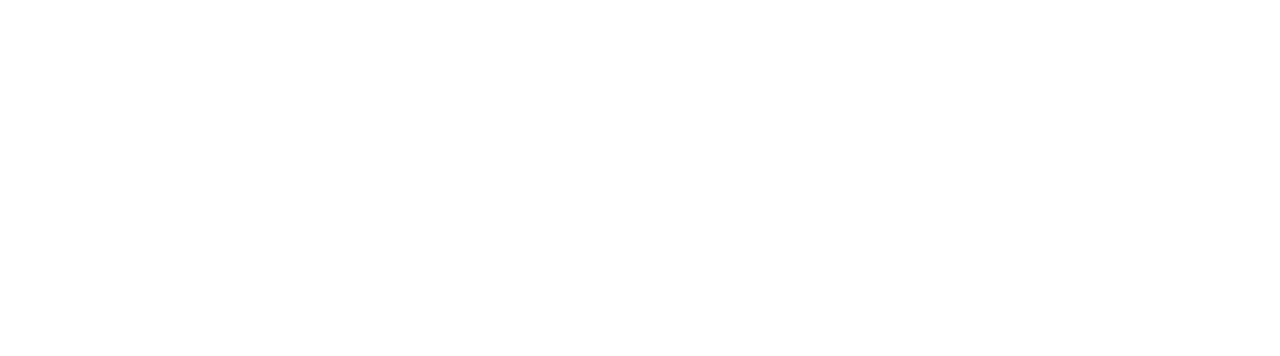
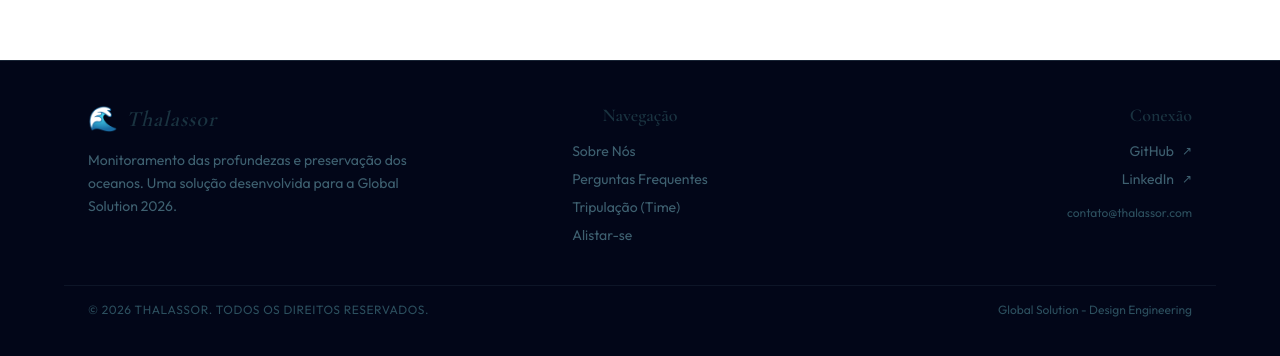
Before and after one commit to Sprint1-Front/GS-FRONT, a React (Vite) app in the folder gs-front/: page / in a window 1280 px wide. Shown: the part 3940-4296 px from the top of the page. Before the commit the page ends 4000 px from the top, so only its background shows below. Built offline with nearby package versions, Linux system fonts and the light colour scheme.

Commit message:
feat: footer finalizado

```diff
--- a/gs-front/src/App.tsx
+++ b/gs-front/src/App.tsx
@@ -1,4 +1,5 @@
 import Header from "./components/Header/Header";
+import Footer from "./components/Footer/Footer";
 import { Outlet } from "react-router-dom";
 
 
@@ -8,6 +9,7 @@
     <div>
         <Header />
         <Outlet />
+        <Footer />
     </div>
   )
 }
--- a/gs-front/src/components/Footer/Footer.tsx
+++ b/gs-front/src/components/Footer/Footer.tsx
@@ -1,24 +1,69 @@
-import Floor from "../Ocean/Floor";
+import { Link } from "react-router-dom";
 
 export default function Footer() {
   return (
-    <div>
-      <Floor progress={1} />
+    <footer className="w-full bg-slate-950 border-t border-overlay-0/20 py-10 mt-auto transition-colors duration-500">
+      <div className="max-w-6xl mx-auto px-6 grid grid-cols-1 md:grid-cols-3 gap-8">
 
-      {/* logo */}
-      <div className="text-center mt-8">
-        <p
-          className="text-white/90 font-light"
-          style={{ fontFamily: "'Cormorant Garamond', serif", fontSize: 42 }}
-        >
-          Grupo de Software
+        {/* Coluna 1: Logo e Descrição */}
+        <div className="flex flex-col gap-3">
+          <Link to="/" className="flex items-center gap-2 no-underline text-text w-fit">
+            <span style={{ fontSize: 24 }}>🌊</span>
+            <span
+              style={{
+                fontFamily: "'Cormorant Garamond', serif",
+                fontSize: 22,
+                fontWeight: 600,
+                fontStyle: "italic",
+                letterSpacing: ".04em",
+              }}
+            >
+              Thalassor
+            </span>
+          </Link>
+          <p className="text-subtext-0 font-body text-sm leading-relaxed max-w-xs">
+            Monitoramento das profundezas e preservação dos oceanos. Uma solução desenvolvida para a Global Solution 2026.
+          </p>
+        </div>
+
+        {/* Coluna 2: Navegação */}
+        <div className="flex flex-col gap-3 md:items-center">
+          <h3 className="text-text font-display font-semibold text-lg">Navegação</h3>
+          <nav className="flex flex-col gap-2">
+            <Link to="/sobre" className="text-subtext-0 hover:text-teal font-body text-sm transition-colors">Sobre Nós</Link>
+            <Link to="/faq" className="text-subtext-0 hover:text-teal font-body text-sm transition-colors">Perguntas Frequentes</Link>
+            <Link to="/integrantes" className="text-subtext-0 hover:text-teal font-body text-sm transition-colors">Tripulação (Time)</Link>
+            <Link to="/cadastro" className="text-subtext-0 hover:text-teal font-body text-sm transition-colors">Alistar-se</Link>
+          </nav>
+        </div>
+
+        {/* Coluna 3: Contato / Redes */}
+        <div className="flex flex-col gap-3 md:items-end">
+          <h3 className="text-text font-display font-semibold text-lg">Conexão</h3>
+          <div className="flex flex-col gap-2 md:items-end">
+            <a href="#" className="text-subtext-0 hover:text-teal font-body text-sm transition-colors flex items-center gap-2">
+              GitHub <span className="text-xs">↗</span>
+            </a>
+            <a href="#" className="text-subtext-0 hover:text-teal font-body text-sm transition-colors flex items-center gap-2">
+              LinkedIn <span className="text-xs">↗</span>
+            </a>
+            <p className="text-subtext-1 font-body text-xs mt-2">
+              contato@thalassor.com
+            </p>
+          </div>
+        </div>
+
+      </div>
+
+      {/* Direitos Autorais */}
+      <div className="max-w-6xl mx-auto px-6 mt-10 pt-4 border-t border-overlay-0/10 flex flex-col md:flex-row items-center justify-between gap-4">
+        <p className="text-subtext-1 font-body text-xs tracking-wider uppercase">
+          © 2026 Thalassor. Todos os direitos reservados.
         </p>
-        <p className="text-white/40 text-xs tracking-widest uppercase mt-1"
-          style={{ fontFamily: "'Outfit', sans-serif" }}
-        >
-          THALASSOR - 2026
+        <p className="text-subtext-1 font-body text-xs">
+          Global Solution - Design Engineering
         </p>
       </div>
-    </div>
-  )
+    </footer>
+  );
 }
```
